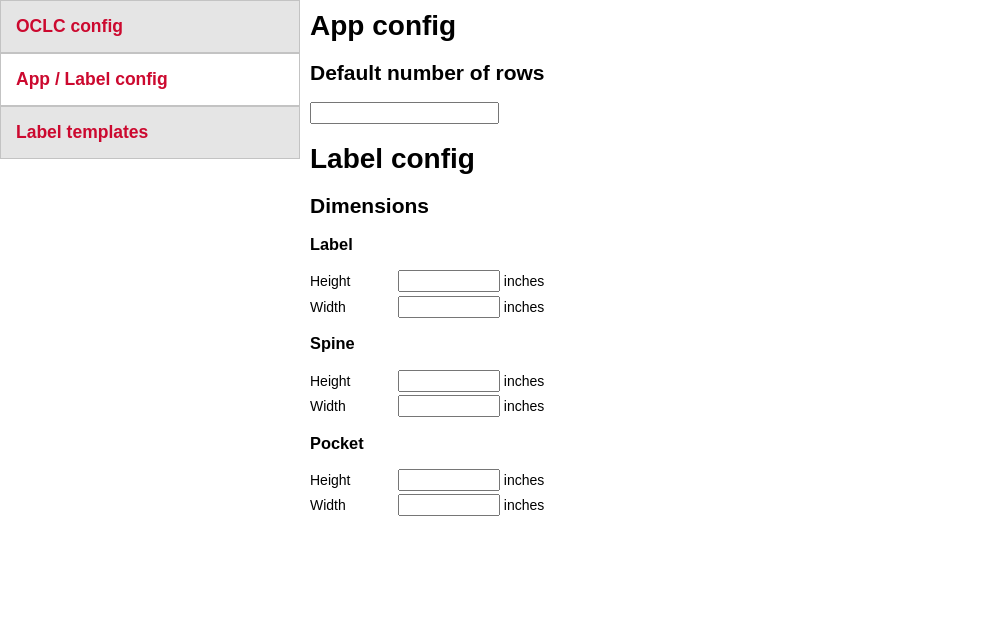
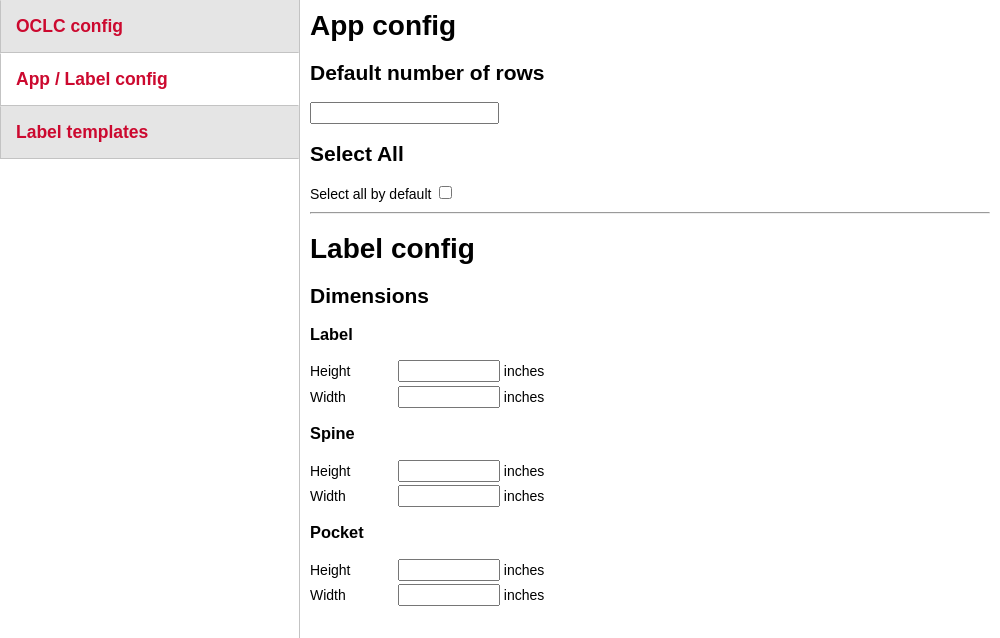
Before and after one commit to rococodogs/electron-wms-labeling, an Electron app: page app/config.html in a window 1000 px wide. Both pictures are taken after a click on the link "App / Label config". Shown: the top 638 px of the page. Drawn offline with nearby package versions, Linux system fonts and the light colour scheme; no server answers.

Commit message:
add Default Select All option

```diff
--- a/app/config.html
+++ b/app/config.html
@@ -49,6 +49,14 @@
         <h1>App config</h1>
         <h2>Default number of rows</h2>
         <input type="number" id="default_number_of_inputs">
+
+        <h2>Select All</h2>
+        <label class="label-group" for="default_select_all">
+          Select all by default
+          <input type="checkbox" id="default_select_all">
+        </label>
+
+        <hr>
 
         <h1>Label config</h1>
         <h2>Dimensions</h2>
--- a/app/css/config.css
+++ b/app/css/config.css
@@ -1,5 +1,8 @@
 .menu-items {
+  border-right: 1px solid #c3c3c3;
   float: left;
+  height: 100%;
+  position: fixed;
   width: 30%;
 }
 
@@ -12,6 +15,8 @@
 .tab {
   background-color: #e5e5e5;
   border: 1px solid #c3c3c3;
+  border-top-color: transparent;
+  border-right-color: transparent;
   position: relative;
 }
 
@@ -54,7 +59,12 @@ textarea {
 }
 
 label {
+  cursor: pointer;
   display: block;
+}
+
+.label-group {
+  margin: 10px auto;
 }
 
 .input-group {
--- a/settings.default.json
+++ b/settings.default.json
@@ -8,6 +8,7 @@
   "user.principalIDNS": "",
 
   "default_number_of_inputs": 10,
+  "default_select_all": false,
 
   "dimension_unit": "in",
 
@@ -23,5 +24,4 @@
   "template.spine": "{{# prefix}}{{ prefix}}<br>{{/ prefix}}\n{{ callNumber }}<br>\n{{ cutter }}<br>\n{{# description }}{{ description }} {{/ description }}\n{{# enumeration }}{{ enumeration }}{{/ enumeration }}",
 
   "template.pocket": "{{ prefix }} {{ callNumber }} {{ cutter }}\n{{# description }}{{ description }}{{/ description }} \n{{# enumeration }}{{ enumeration }}{{/ enumeration }}<br>\n{{ title }} / {{ author }}"
-
 }
```
